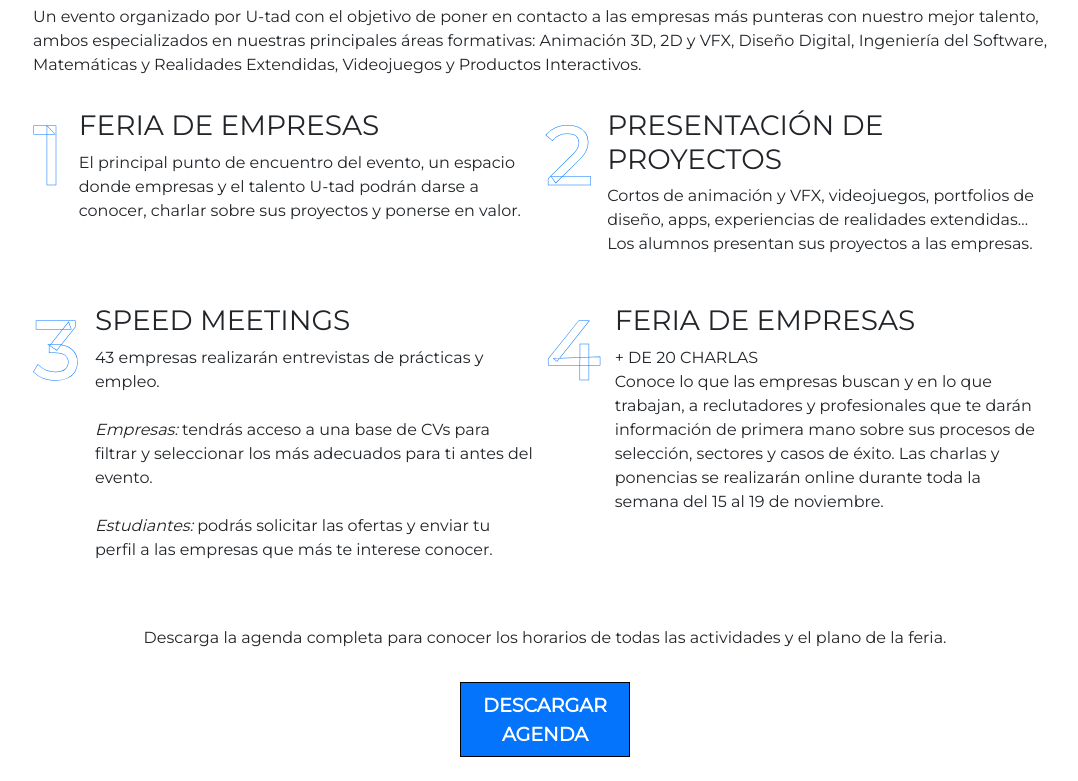
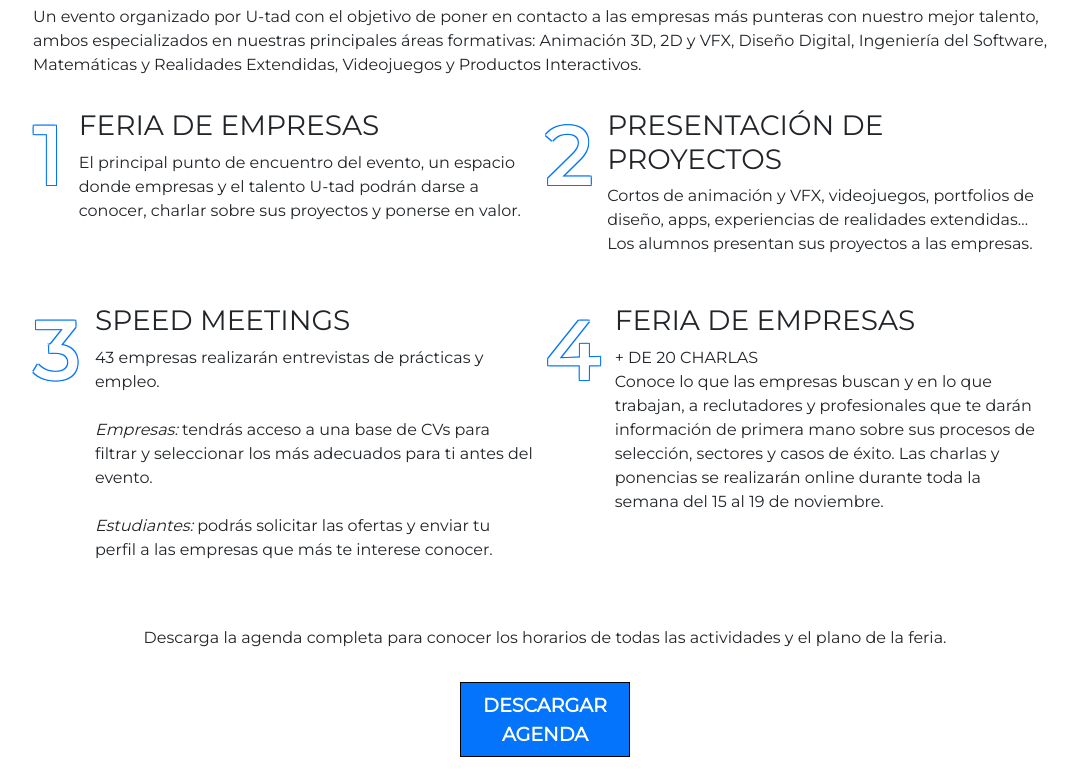
Before and after one commit to Veranono29/companyDay, a plain HTML site: page webInicio/index2.html in a window 1280 px wide. Shown: the part 879-1660 px from the top of the page, without its empty margins (95-1173 px from the left). Drawn offline with nearby package versions, Linux system fonts and the light colour scheme.

Commit message:
actualizacion de numeros

```diff
--- a/webInicio/assets/styleHome.css
+++ b/webInicio/assets/styleHome.css
@@ -122,9 +122,17 @@
     color: white;
     font-size: 80px;
     font-weight: 800;
+
+    text-shadow:
+    -1px -1px 0 #0075FF,
+    1px -1px 0 #0075FF,
+    -1px 1px 0 #0075FF,
+    1px 1px 0 #0075FF;
+
+    /*
     -webkit-text-stroke-width: 0.5px;
     -webkit-text-stroke-color: #0075FF;
-
+*/
     font-family: 'Montserrat';
     font-style: normal;
     font-weight: 900;
```
